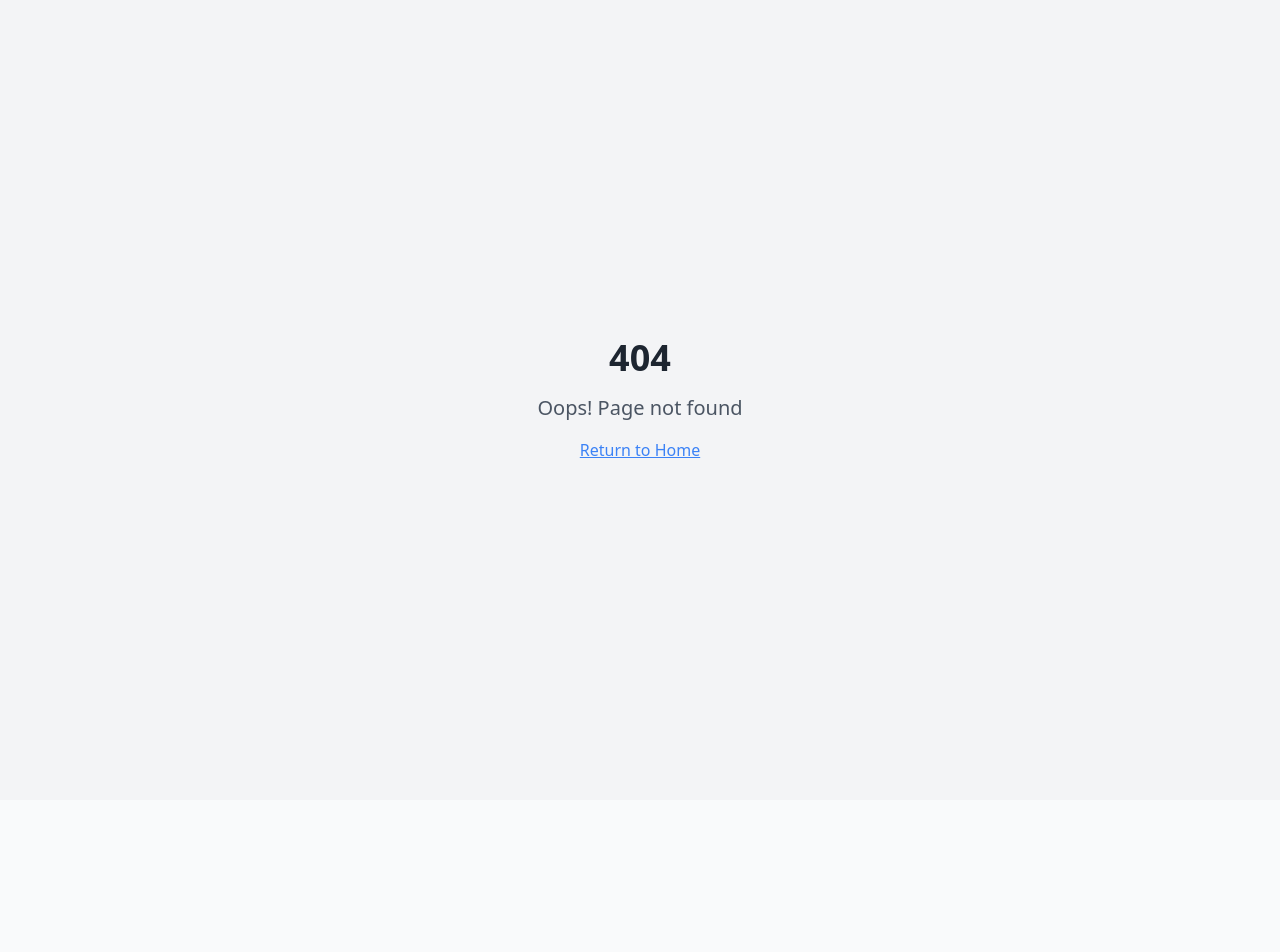
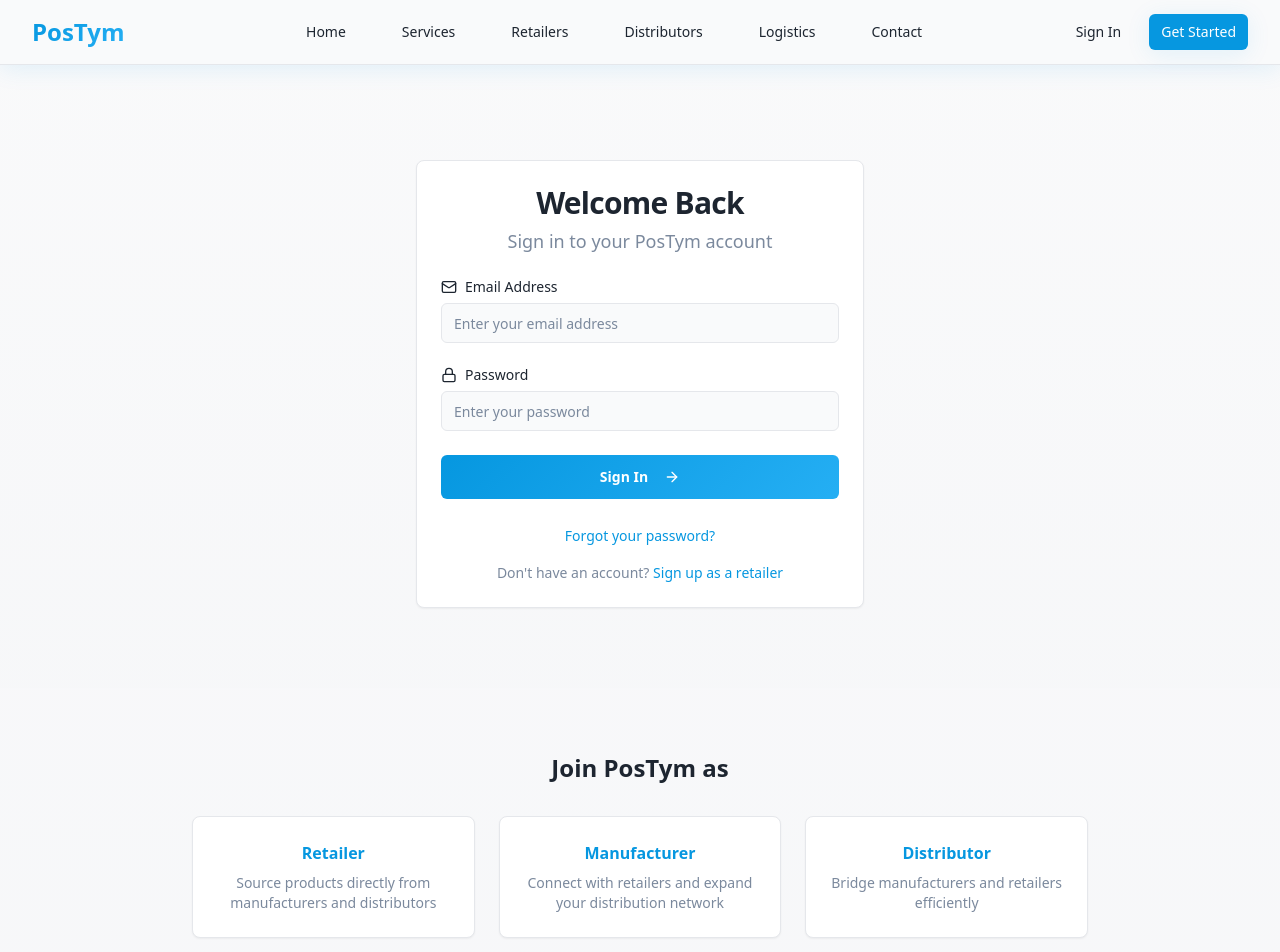
Before and after one commit to amssigmaconsulting/posttyme-delivery-dispatch, a React (Vite) app: page /login in a window 1280 px wide. Before the commit this address had no page. Shown: the top 952 px of the page. Before the commit the page ends 800 px from the top, so only its background shows below. Built offline with nearby package versions, Linux system fonts and the light colour scheme.

Commit message:
Create sign in page
Created a sign-in page and linked it to the "Sign in here" button.
- created src/pages/SignIn.tsx
- edited src/App.tsx
- edited src/pages/RetailerRegister.tsx

```diff
--- a/src/App.tsx
+++ b/src/App.tsx
@@ -15,6 +15,7 @@ import WatchDemo from "./pages/WatchDemo";
 import PartnerWithUs from "./pages/PartnerWithUs";
 import JoinNetwork from "./pages/JoinNetwork";
 import Register from "./pages/Register";
+import Login from "./pages/Login";
 import RetailerRegister from "./pages/RetailerRegister";
 import NotFound from "./pages/NotFound";
 
@@ -39,6 +40,7 @@ const App = () => (
           <Route path="/partner-with-us" element={<PartnerWithUs />} />
           <Route path="/join-network" element={<JoinNetwork />} />
           <Route path="/register" element={<Register />} />
+          <Route path="/login" element={<Login />} />
           <Route path="/retailer-register" element={<RetailerRegister />} />
           {/* ADD ALL CUSTOM ROUTES ABOVE THE CATCH-ALL "*" ROUTE */}
           <Route path="*" element={<NotFound />} />
--- /dev/null
+++ b/src/pages/Login.tsx
@@ -0,0 +1,188 @@
+import { Button } from "@/components/ui/button";
+import { Card, CardContent, CardDescription, CardHeader, CardTitle } from "@/components/ui/card";
+import { Input } from "@/components/ui/input";
+import { Label } from "@/components/ui/label";
+import Navigation from "@/components/Navigation";
+import Footer from "@/components/Footer";
+import { ArrowRight, Mail, Lock } from "lucide-react";
+import { Link, useNavigate } from "react-router-dom";
+import { useState } from "react";
+import { supabase } from "@/integrations/supabase/client";
+import { useToast } from "@/hooks/use-toast";
+
+const Login = () => {
+  const navigate = useNavigate();
+  const { toast } = useToast();
+  const [isLoading, setIsLoading] = useState(false);
+  const [formData, setFormData] = useState({
+    email: "",
+    password: ""
+  });
+
+  const handleInputChange = (field: string, value: string) => {
+    setFormData(prev => ({ ...prev, [field]: value }));
+  };
+
+  const handleSubmit = async (e: React.FormEvent) => {
+    e.preventDefault();
+
+    if (!formData.email || !formData.password) {
+      toast({
+        title: "Error",
+        description: "Please fill in all fields",
+        variant: "destructive"
+      });
+      return;
+    }
+
+    setIsLoading(true);
+
+    try {
+      const { data, error } = await supabase.auth.signInWithPassword({
+        email: formData.email,
+        password: formData.password
+      });
+
+      if (error) throw error;
+
+      if (data.user) {
+        toast({
+          title: "Welcome back!",
+          description: "You have been signed in successfully."
+        });
+        navigate('/');
+      }
+    } catch (error: any) {
+      toast({
+        title: "Error",
+        description: error.message || "Failed to sign in. Please check your credentials.",
+        variant: "destructive"
+      });
+    } finally {
+      setIsLoading(false);
+    }
+  };
+
+  return (
+    <div className="min-h-screen bg-gradient-subtle">
+      <Navigation />
+
+      <main className="pt-20">
+        {/* Hero Section */}
+        <section className="py-20 px-4 sm:px-6 lg:px-8">
+          <div className="max-w-md mx-auto">
+            <Card className="shadow-elegant">
+              <CardHeader className="text-center">
+                <CardTitle className="text-3xl font-bold">Welcome Back</CardTitle>
+                <CardDescription className="text-lg">
+                  Sign in to your PosTym account
+                </CardDescription>
+              </CardHeader>
+
+              <CardContent>
+                <form onSubmit={handleSubmit} className="space-y-6">
+                  <div className="space-y-2">
+                    <Label htmlFor="email" className="flex items-center gap-2">
+                      <Mail className="h-4 w-4" />
+                      Email Address
+                    </Label>
+                    <Input
+                      id="email"
+                      type="email"
+                      placeholder="Enter your email address"
+                      value={formData.email}
+                      onChange={(e) => handleInputChange('email', e.target.value)}
+                      required
+                    />
+                  </div>
+
+                  <div className="space-y-2">
+                    <Label htmlFor="password" className="flex items-center gap-2">
+                      <Lock className="h-4 w-4" />
+                      Password
+                    </Label>
+                    <Input
+                      id="password"
+                      type="password"
+                      placeholder="Enter your password"
+                      value={formData.password}
+                      onChange={(e) => handleInputChange('password', e.target.value)}
+                      required
+                    />
+                  </div>
+
+                  <Button
+                    type="submit"
+                    variant="hero"
+                    size="lg"
+                    className="w-full"
+                    disabled={isLoading}
+                  >
+                    {isLoading ? "Signing In..." : "Sign In"}
+                    <ArrowRight className="ml-2 h-5 w-5" />
+                  </Button>
+                </form>
+
+                <div className="mt-6 text-center space-y-4">
+                  <Link
+                    to="/forgot-password"
+                    className="text-sm text-primary hover:underline"
+                  >
+                    Forgot your password?
+                  </Link>
+
+                  <div className="text-sm text-muted-foreground">
+                    Don't have an account?{" "}
+                    <Link to="/retailer-register" className="text-primary hover:underline">
+                      Sign up as a retailer
+                    </Link>
+                  </div>
+                </div>
+              </CardContent>
+            </Card>
+          </div>
+        </section>
+
+        {/* Additional Sign Up Options */}
+        <section className="py-16 px-4 sm:px-6 lg:px-8 bg-background/50">
+          <div className="max-w-4xl mx-auto text-center">
+            <h2 className="text-2xl font-bold mb-8">Join PosTym as</h2>
+
+            <div className="grid md:grid-cols-3 gap-6">
+              <Card className="p-6 hover:shadow-elegant transition-shadow cursor-pointer">
+                <Link to="/retailer-register" className="block">
+                  <h3 className="font-semibold mb-2 text-primary">Retailer</h3>
+                  <p className="text-sm text-muted-foreground">
+                    Source products directly from manufacturers and distributors
+                  </p>
+                </Link>
+              </Card>
+
+              <Card className="p-6 hover:shadow-elegant transition-shadow cursor-pointer">
+                <Link to="/manufacturer-register" className="block">
+                  <h3 className="font-semibold mb-2 text-primary">Manufacturer</h3>
+                  <p className="text-sm text-muted-foreground">
+                    Connect with retailers and expand your distribution network
+                  </p>
+                </Link>
+              </Card>
+
+              <Card className="p-6 hover:shadow-elegant transition-shadow cursor-pointer">
+                <Link to="/distributor-register" className="block">
+                  <h3 className="font-semibold mb-2 text-primary">Distributor</h3>
+                  <p className="text-sm text-muted-foreground">
+                    Bridge manufacturers and retailers efficiently
+                  </p>
+                </Link>
+              </Card>
+            </div>
+          </div>
+        </section>
+      </main>
+
+      <Footer />
+    </div>
+  );
+};
+
+export default Login;
```
